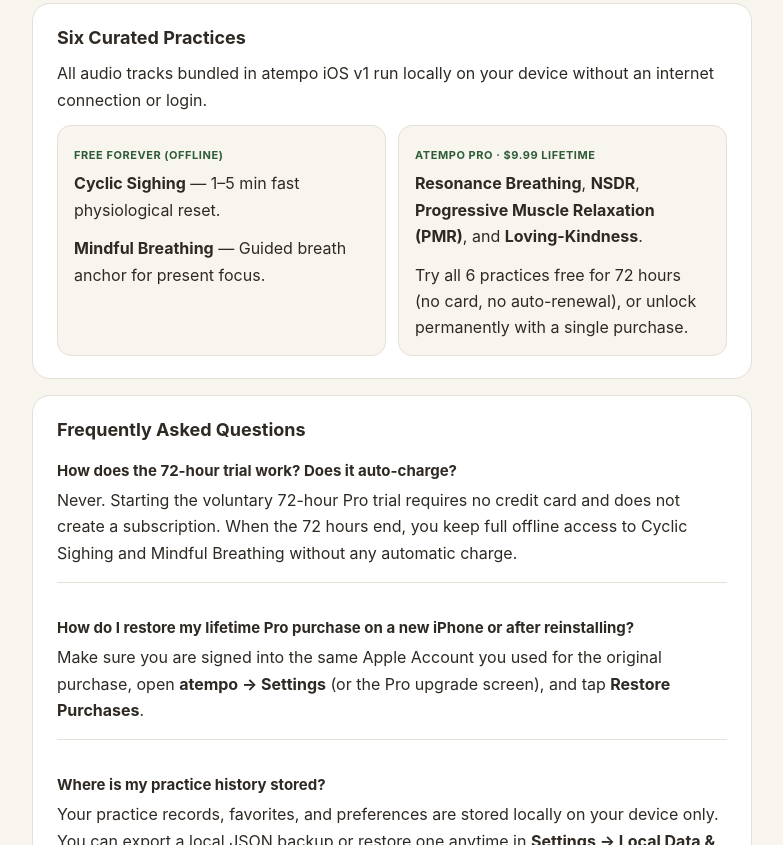
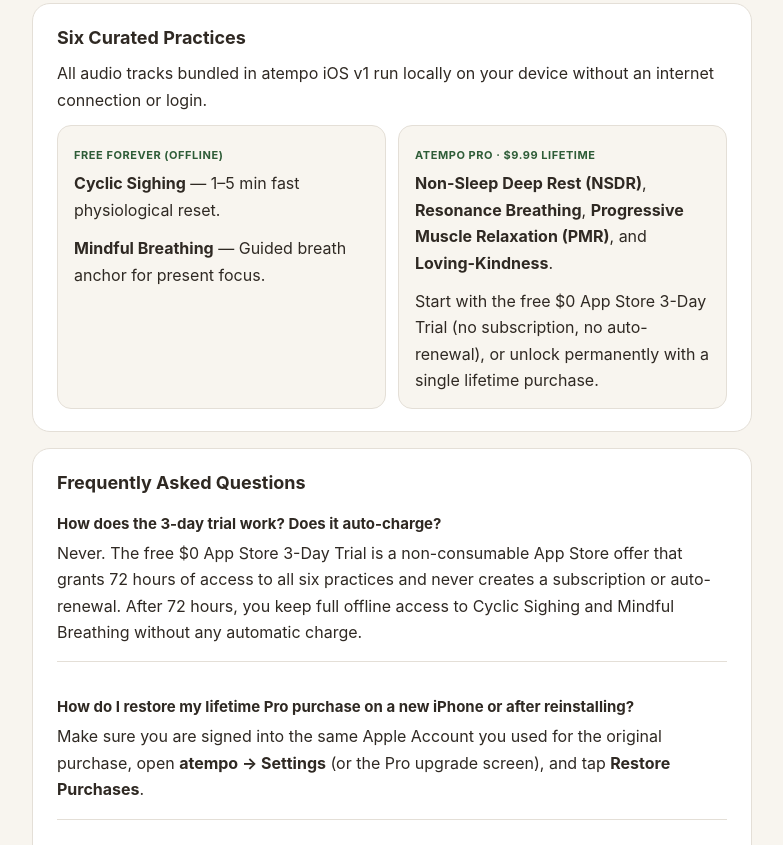
Before and after one commit to Xmemo/atempo-site, a plain HTML site: page index.html in a window 1280 px wide. Shown: the part 509-1354 px from the top of the page, without its empty margins (248-1031 px from the left). Drawn offline with Linux system fonts and the light colour scheme.

Commit message:
docs: align support, privacy, and terms with $0 3-Day Trial IAP

```diff
--- a/index.html
+++ b/index.html
@@ -51,8 +51,8 @@
             </div>
             <div class="mini-box">
               <span class="mini-label">atempo Pro · $9.99 Lifetime</span>
-              <p><strong>Resonance Breathing</strong>, <strong>NSDR</strong>, <strong>Progressive Muscle Relaxation (PMR)</strong>, and <strong>Loving-Kindness</strong>.</p>
-              <p>Try all 6 practices free for 72 hours (no card, no auto-renewal), or unlock permanently with a single purchase.</p>
+              <p><strong>Non-Sleep Deep Rest (NSDR)</strong>, <strong>Resonance Breathing</strong>, <strong>Progressive Muscle Relaxation (PMR)</strong>, and <strong>Loving-Kindness</strong>.</p>
+              <p>Start with the free $0 App Store 3-Day Trial (no subscription, no auto-renewal), or unlock permanently with a single lifetime purchase.</p>
             </div>
           </div>
         </section>
@@ -61,8 +61,8 @@
           <h2>Frequently Asked Questions</h2>
 
           <div class="faq-item">
-            <h3>How does the 72-hour trial work? Does it auto-charge?</h3>
-            <p>Never. Starting the voluntary 72-hour Pro trial requires no credit card and does not create a subscription. When the 72 hours end, you keep full offline access to Cyclic Sighing and Mindful Breathing without any automatic charge.</p>
+            <h3>How does the 3-day trial work? Does it auto-charge?</h3>
+            <p>Never. The free $0 App Store 3-Day Trial is a non-consumable App Store offer that grants 72 hours of access to all six practices and never creates a subscription or auto-renewal. After 72 hours, you keep full offline access to Cyclic Sighing and Mindful Breathing without any automatic charge.</p>
           </div>
 
           <div class="faq-item">
```
Also changed, not shown: privacy.html (+3 -3 lines), terms.html (+4 -4 lines).
